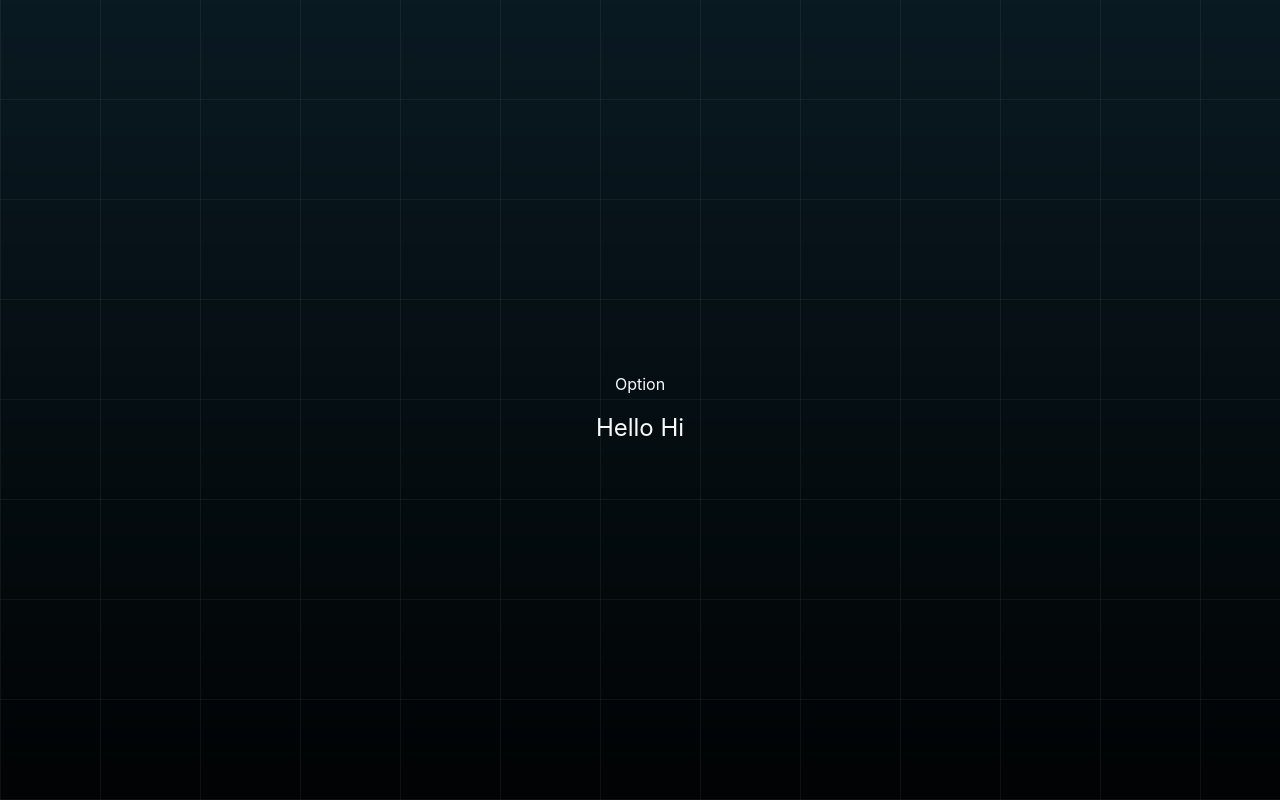
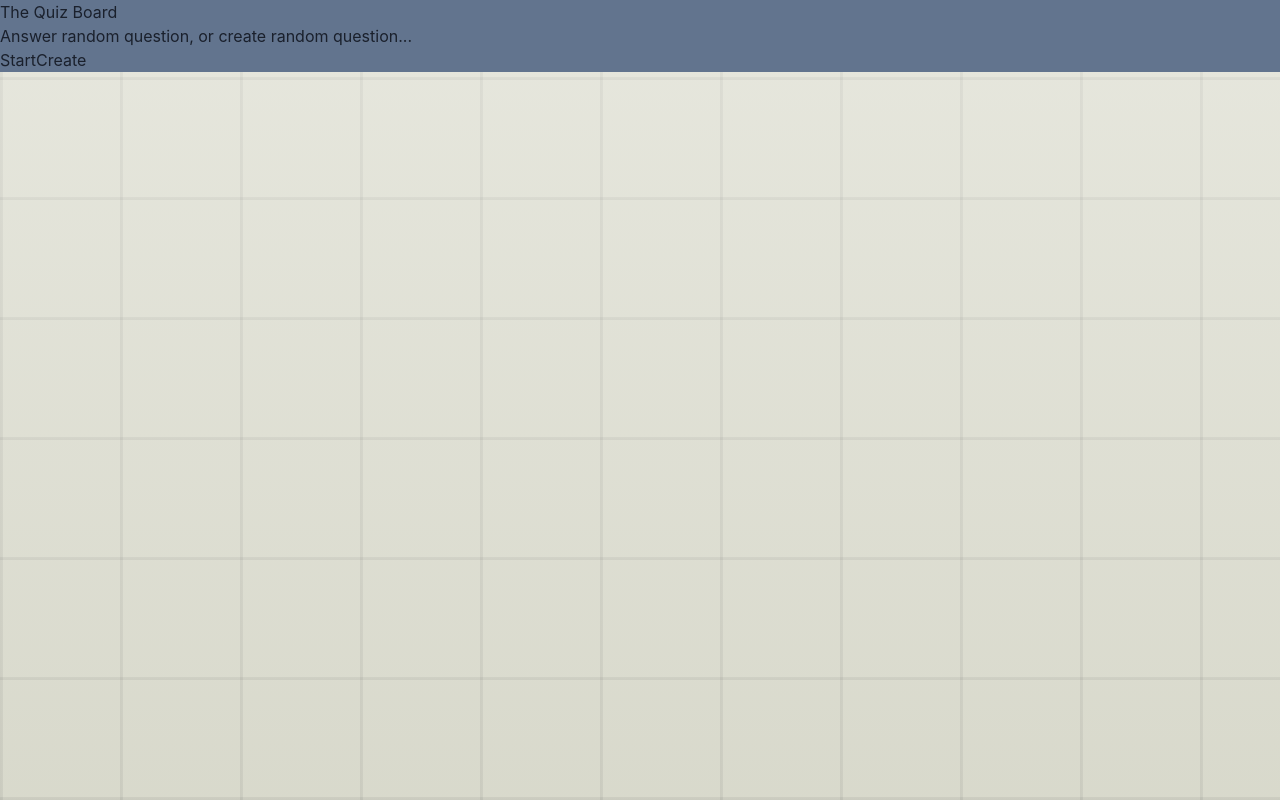
Before and after one commit to IkedaLab-Daniel/BambaBoard, a React (Vite) app in the folder client/: page / in a window 1280 px wide. Built offline with nearby package versions, Linux system fonts and the light colour scheme.

Commit message:
Client: Adjust Grid Design

```diff
--- a/client/src/App.css
+++ b/client/src/App.css
@@ -1,34 +1,27 @@
 body {
     font-family: "Inter", sans-serif;
-    background-color: #0b1d26;
-    color: #fff;
+    background-color: #cecfbc;
+    color: #1a202c;
     overflow-x: hidden;
 }
 
 .main {
-    position: relative;
     min-height: 100vh;
-    display: flex;
-    flex-direction: column;
-    justify-content: center;
-    align-items: center;
-    text-align: center;
-    padding: 4rem 2rem;
     background:
-    linear-gradient(180deg, rgba(0,0,0,0.1), rgba(0,0,0,0.9)),
+    linear-gradient(180deg, rgba(255,255,255,0.5), rgba(240,240,240,0.3)),
     repeating-linear-gradient(
         0deg,
-        rgba(255,255,255,0.05) 0,
-        rgba(255,255,255,0.05) 1px,
-        transparent 1px,
-        transparent 100px
+        rgba(0,0,0,0.1) 0,
+        rgba(0,0,0,0.08) 3px,
+        transparent 0.5px,
+        transparent 120px
     ),
     repeating-linear-gradient(
         90deg,
-        rgba(255,255,255,0.05) 0,
-        rgba(255,255,255,0.05) 1px,
-        transparent 1px,
-        transparent 100px
+        rgba(0,0,0,0.1) 0,
+        rgba(0,0,0,0.08) 3px,
+        transparent 0.5px,
+        transparent 120px
     );
-    background-blend-mode: overlay;
+    background-blend-mode: normal;
 }
--- a/client/src/App.tsx
+++ b/client/src/App.tsx
@@ -1,11 +1,10 @@
 import './App.css'
-import Navigation from './components/navigation'
+import Hero from './components/Hero'
 
 function App() {
   return (
-    <div className='main text-slate-50 w-full h-screen flex flex-col items-center'>
-      <Navigation />
-      <h1 className='text-2xl'>Hello Hi</h1>
+    <div className='main'>
+      <Hero />
     </div>
   )
 }
--- /dev/null
+++ b/client/src/components/Hero.tsx
@@ -0,0 +1,19 @@
+
+const Hero: React.FC = () => {
+  return (
+    <div className='bg-slate-500'>
+        <div>
+            <h1>The Quiz Board</h1>
+            <p>Answer random question, or create random question...</p>
+        </div>
+
+        <div>
+            <span>Start</span>
+            <span>Create</span>
+        </div>
+
+    </div>
+  )
+}
+
+export default Hero
--- a/client/src/components/Navigation.tsx
+++ /dev/null
@@ -1,11 +0,0 @@
-
-
-const Navigation: React.FC = () => {
-  return (
-    <nav className="w-full max-w-[1200px] p-4">
-      <p>Option</p>
-    </nav>
-  )
-}
-
-export default Navigation
```
